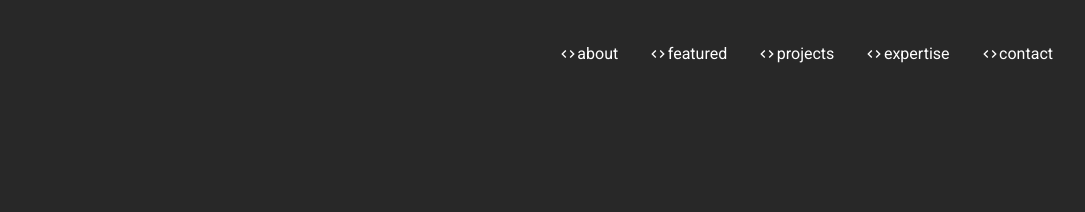
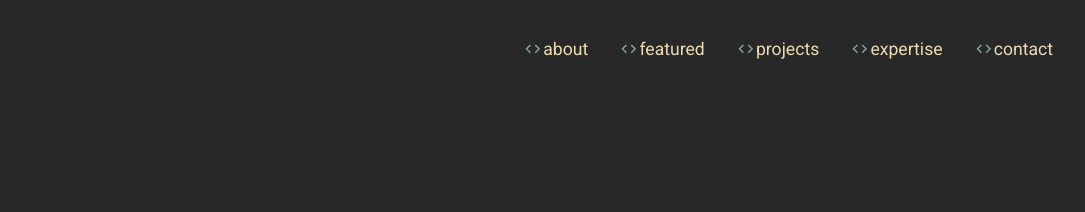
Before and after one commit to louisdeco/homepage, a website built with webpack: page src/index.html in a window 1280 px wide. Shown: the top 212 px of the page, 195-1280 px from the left. Built offline with nearby package versions, Linux system fonts and the light colour scheme; a web font is replaced by a local one.

Commit message:
style: improve navigation appearance
- Change navigation items color to match foreground theme
- Increase SVG icon size for better visibility
- Center navigation items vertically in header
- Update hover state to use theme colors consistently
- Adjust font size for better readability

```diff
--- a/src/css/styles.css
+++ b/src/css/styles.css
@@ -79,7 +79,7 @@ dialog {
   --spacing-l: 4rem;
   --spacing-xl: 6rem;
   --spacing-xxl: 8rem;
-  --fg: #ebdbb2;
+  --fg: rgb(235, 219, 178);
   --blue: #83a598;
   --aqua: #689d6a;
   --red-pastel: #fb4934;
@@ -97,7 +97,7 @@ body {
 /* Header */
 header {
   display: flex;
-  align-items: flex-end;
+  align-items: center;
   justify-content: space-between;
   padding: var(--spacing-m);
 }
@@ -110,8 +110,9 @@ header {
 
 /* Navigation Items */
 .nav-item svg {
-  width: 1rem;
-  height: 1rem;
+  width: 1.1rem;
+  height: 1.1rem;
+  color: var(--blue);
 }
 
 .nav-item {
@@ -119,16 +120,18 @@ header {
   align-items: center;
   gap: 0.1rem;
   color: white;
+  color: var(--fg);
   cursor: pointer;
   transition: color ease-in-out 200ms;
+  font-size: 1.1rem;
 }
 
 .nav-menu:hover .nav-item {
-  color: rgba(255, 255, 255, 0.5);
+  color: rgba(235, 219, 178, 0.5);
 }
 
 .nav-menu:hover .nav-item:hover {
-  color: white;
+  color: var(--fg);
 }
 
 /* Logo */
```
